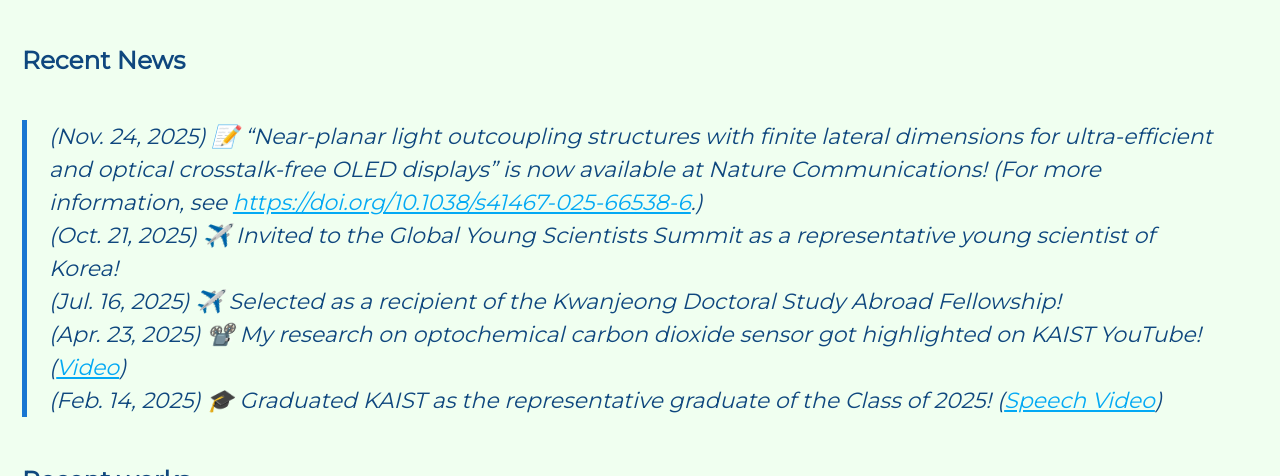
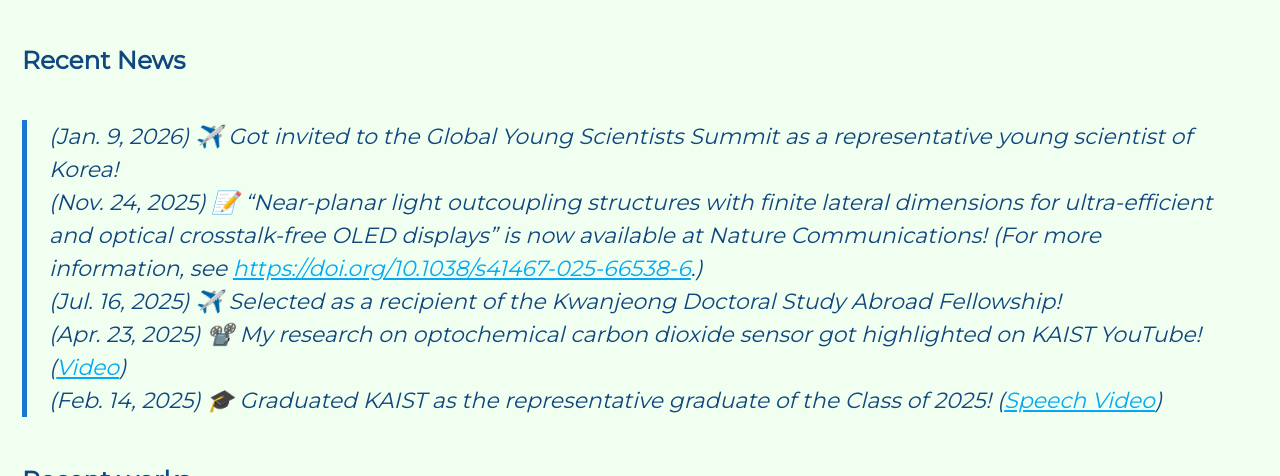
Before and after one commit to mj3259/mj3259.github.io, a Jekyll site: the page built from index.md, in a window 1280 px wide and 900 px high, cut to the strip 424-900 px from the top of the window. Built offline with Jekyll 4.4.1, drawn with Linux system fonts in a browser that asks for light colours; cached includes are drawn as plain includes.

Commit message:
Update index.md

```diff
--- a/index.md
+++ b/index.md
@@ -58,8 +58,8 @@ feature_row0:
 -->
 
 ### Recent News
+> (Jan. 9, 2026) ✈️ Got invited to the Global Young Scientists Summit as a representative young scientist of Korea!
 > (Nov. 24, 2025) 📝 "Near-planar light outcoupling structures with finite lateral dimensions for ultra-efficient and optical crosstalk-free OLED displays" is now available at *Nature Communications*! (For more information, see [https://doi.org/10.1038/s41467-025-66538-6](https://doi.org/10.1038/s41467-025-66538-6).)
-> (Oct. 21, 2025) ✈️ Invited to the Global Young Scientists Summit as a representative young scientist of Korea!
 > (Jul. 16, 2025) ✈️ Selected as a recipient of the Kwanjeong Doctoral Study Abroad Fellowship!
 > (Apr. 23, 2025) 📽️ My research on optochemical carbon dioxide sensor got highlighted on KAIST YouTube! ([Video](https://youtu.be/KZSNnGvKJJ8?si=OGbS7bBJG9norrc0))
 > (Feb. 14, 2025) 🎓 Graduated KAIST as the representative graduate of the Class of 2025! ([Speech Video](https://mj3259.github.io/Commencement/))
```
